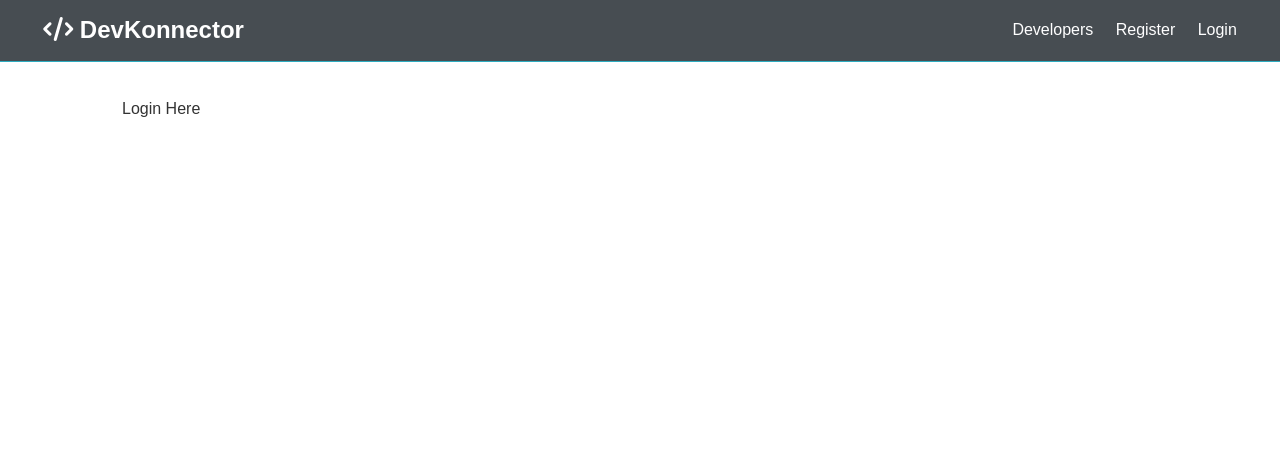
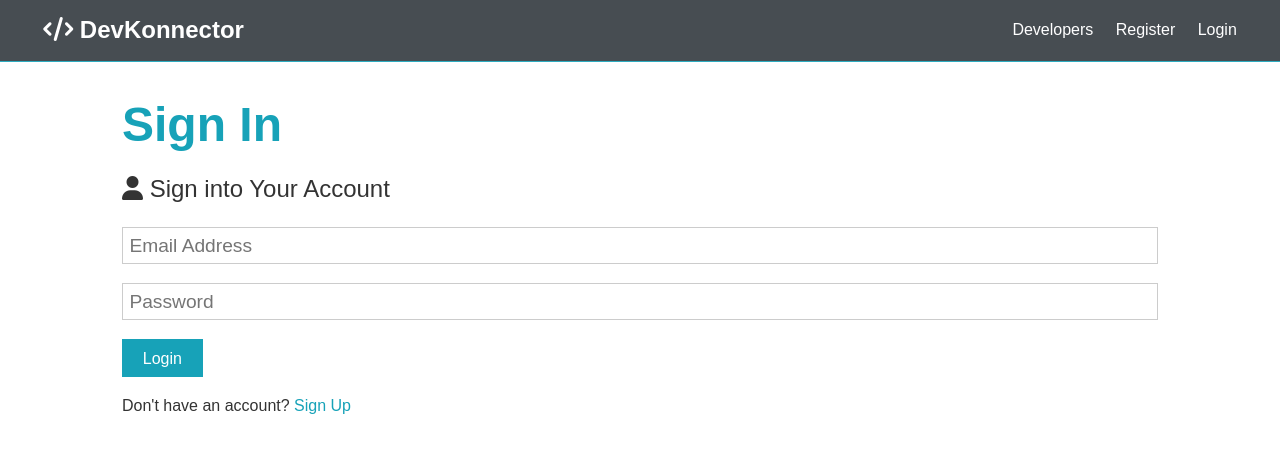
Before and after one commit to kunalt96/DevConnect, a React (Create React App) app in the folder client/: page /login in a window 1280 px wide. Shown: the top 452 px of the page. Built offline with nearby package versions, Linux system fonts and the light colour scheme.

Commit message:
Basic structure of Login implemented

```diff
--- a/client/src/components/auth/Login.js
+++ b/client/src/components/auth/Login.js
@@ -1,6 +1,52 @@
-import React from 'react';
+import React, { Fragment, useState } from 'react';
+import { Link } from 'react-router-dom';
 
 const Login = () => {
-  return <div>Login Here</div>;
+  const [loginData, setLoginData] = useState({ email: '', password: '' });
+
+  const { email, password } = loginData;
+
+  const onChange = (e) =>
+    setLoginData({ ...loginData, [e.target.name]: e.target.value });
+
+  const onLogin = (e) => {
+    e.preventDefault();
+    alert(`Email id is ${email} & password is ${password}`);
+  };
+
+  return (
+    <Fragment>
+      <h1 class='large text-primary'>Sign In</h1>
+      <p class='lead'>
+        <i class='fas fa-user'></i> Sign into Your Account
+      </p>
+      <form class='form' onSubmit={(e) => onLogin(e)}>
+        <div class='form-group'>
+          <input
+            type='email'
+            placeholder='Email Address'
+            name='email'
+            required
+            value={email}
+            onChange={(e) => onChange(e)}
+          />
+        </div>
+        <div class='form-group'>
+          <input
+            type='password'
+            placeholder='Password'
+            required
+            value={password}
+            onChange={(e) => onChange(e)}
+            name='password'
+          />
+        </div>
+        <input type='submit' class='btn btn-primary' value='Login' />
+      </form>
+      <p class='my-1'>
+        Don't have an account? <Link to='/'>Sign Up</Link>
+      </p>
+    </Fragment>
+  );
 };
 export default Login;
```
Also changed, not shown: 1 other file (tests, documents, lock files or other folders).
